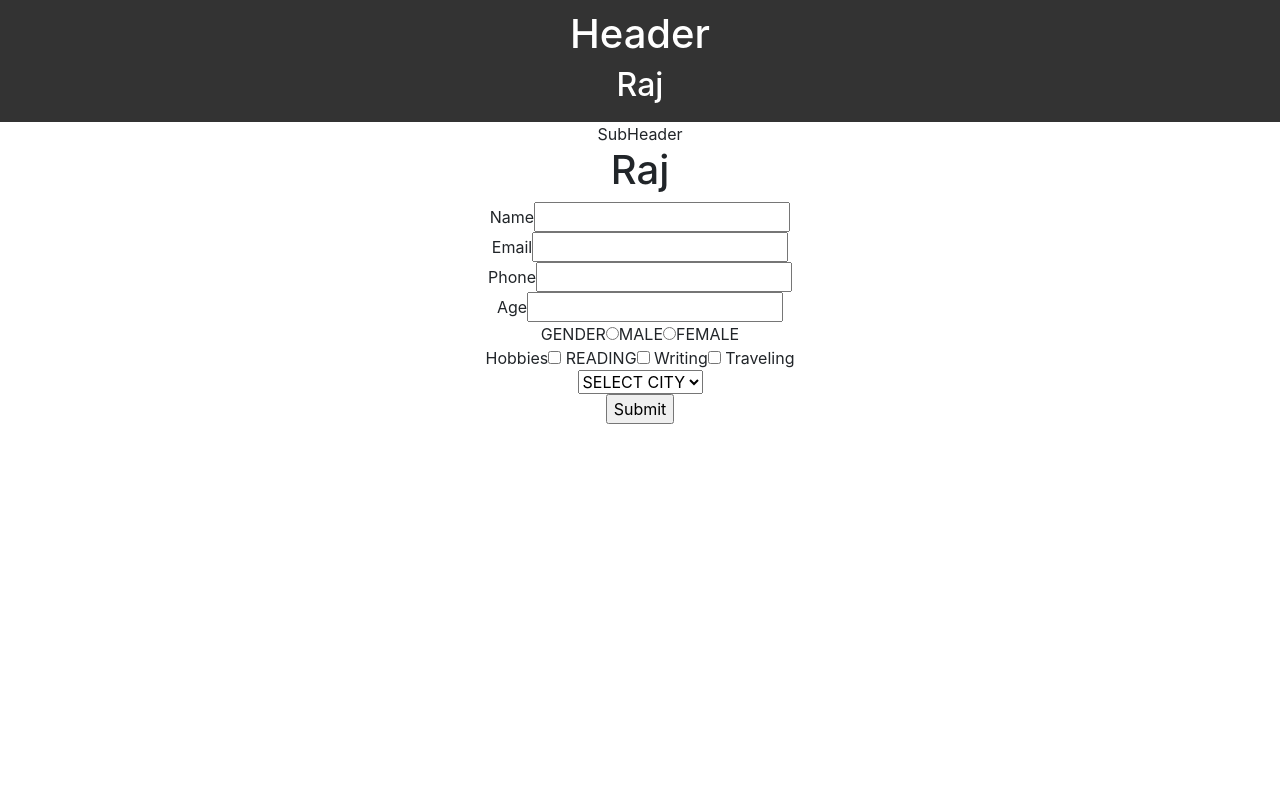
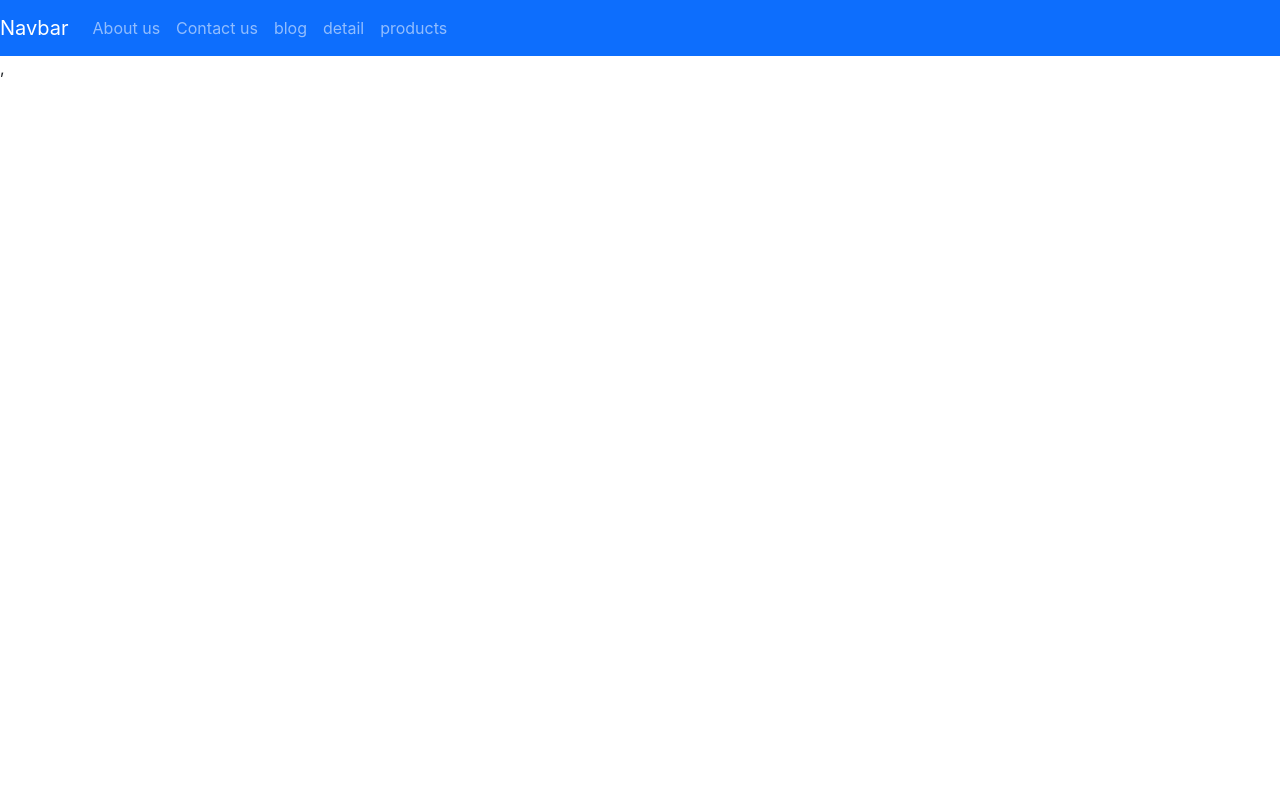
Before and after one commit to samirvithlani/react-club3, a React (Create React App) app: page / in a window 1280 px wide. Shown: the top 800 px of the page. Built offline with nearby package versions, Linux system fonts and the light colour scheme.

Commit message:
routings

```diff
--- a/package.json
+++ b/package.json
@@ -9,6 +9,7 @@
     "react": "^18.2.0",
     "react-dom": "^18.2.0",
     "react-hook-form": "^7.34.0",
+    "react-router-dom": "^6.3.0",
     "react-scripts": "5.0.1",
     "web-vitals": "^2.1.4"
   },
--- a/src/App.js
+++ b/src/App.js
@@ -8,7 +8,16 @@ import { AddBugs } from './bug/AddBugs';
 import { RegisterBug } from './bug/RegisterBug';
 import { BugForm } from './bug/BugForm';
 import { StudentRegistration } from './components/StudentRegistration';
+import { Navbar } from './components/Navbar';
 //jsx
+import {Route, Routers, Routes} from 'react-router-dom';
+import { AboutUs } from './components/AboutUs';
+import { ContactUs } from './components/ContactUs';
+import { Blog } from './components/Blog';
+import { ContactDetail } from './components/ContactDetail';
+import { SubBlog } from './components/SubBlog';
+import { Products } from './components/Products';
+import { ProductDetail } from './components/ProductDetail';
 
 function App() {
 
@@ -28,10 +37,21 @@ var userName = "Raj"
   return (
 
     <div className="App">
-      <Header uName = {userName}/>
+      {/* <Header uName = {userName}/>
 
       <StudentRegistration/>
-      <Footer address = {address}/>
+      <Footer address = {address}/> */}
+      <Navbar/>
+      <Routes>
+        <Route path='/aboutus' element={<AboutUs/>}></Route>
+        <Route path='/contactus' element={<ContactUs/>}></Route>
+        <Route path ="/blog" element={<Blog/>}></Route>
+        <Route path = "/contactdetail/:id" element={<ContactDetail/>}></Route>
+        <Route path='/subblog' element={<SubBlog/>}></Route>
+        <Route path = "/products" element = {<Products/>}></Route>
+        <Route path = "/productdetail/:id" element = {<ProductDetail/>}></Route>
+      </Routes>
+
     </div>
   );
 }
--- /dev/null
+++ b/src/components/AboutUs.js
@@ -0,0 +1,7 @@
+import React from 'react'
+
+export const AboutUs = () => {
+  return (
+    <div>AboutUs</div>
+  )
+}
--- /dev/null
+++ b/src/components/Blog.js
@@ -0,0 +1,11 @@
+import React from 'react'
+import { Link } from 'react-router-dom'
+
+export const Blog = () => {
+  return (
+    <div>Blog
+        <Link to ="/subblog">SUB BLOG</Link>
+
+    </div>
+  )
+}
--- /dev/null
+++ b/src/components/ContactDetail.js
@@ -0,0 +1,11 @@
+import React from 'react'
+import { useParams } from 'react-router-dom';
+
+export const ContactDetail = () => {
+    var id = useParams().id;
+  return (
+    <div>
+        <h1>contact detail {id}</h1>
+    </div>
+  )
+}
--- /dev/null
+++ b/src/components/ContactUs.js
@@ -0,0 +1,7 @@
+import React from 'react'
+
+export const ContactUs = () => {
+  return (
+    <div>ContactUs</div>
+  )
+}
--- /dev/null
+++ b/src/components/Navbar.js
@@ -0,0 +1,56 @@
+import React from "react";
+import { Link } from "react-router-dom";
+
+export const Navbar = () => {
+  return (
+    <div>
+      <nav class="navbar navbar-expand-lg  navbar-dark bg-primary">
+        <a class="navbar-brand" href="#">
+          Navbar
+        </a>
+        <button
+          class="navbar-toggler"
+          type="button"
+          data-toggle="collapse"
+          data-target="#navbarSupportedContent"
+          aria-controls="navbarSupportedContent"
+          aria-expanded="false"
+          aria-label="Toggle navigation"
+        >
+          <span class="navbar-toggler-icon"></span>
+        </button>
+
+        <div class="collapse navbar-collapse" id="navbarSupportedContent">
+          <ul class="navbar-nav mr-auto">
+            <li class="nav-item active">
+              <Link class="nav-link" to="/aboutus">
+                About us <span class="sr-only"></span>
+              </Link>
+            </li>
+            <li class="nav-item">
+              <Link class="nav-link" to="/contactus">
+                Contact us
+              </Link>
+            </li>
+
+            <li class="nav-item">
+              <Link class="nav-link " to="/blog">
+                blog
+              </Link>
+            </li>
+            <li class="nav-item">
+              <Link class="nav-link " to="/contactdetail/121">
+                detail
+              </Link>
+            </li>
+            <li class="nav-item">
+              <Link class="nav-link " to="/products">
+                products
+              </Link>
+            </li>
+          </ul>
+        </div>
+      </nav>
+    </div>
+  );
+};
--- /dev/null
+++ b/src/components/ProductDetail.js
@@ -0,0 +1,12 @@
+import React from 'react'
+import { useParams } from 'react-router-dom'
+
+export const ProductDetail = () => {
+    var productId = useParams().id;
+
+  return (
+    <div>
+        <h1>Product id = {productId}</h1>
+    </div>
+  )
+}
--- /dev/null
+++ b/src/components/Products.js
@@ -0,0 +1,14 @@
+import React from 'react'
+import { Link } from 'react-router-dom'
+
+export const Products = () => {
+  return (
+    <div>
+        <ul>
+            <li><Link to="/productdetail/:1">Product 1</Link></li>
+            <li><Link to="/productdetail/:2">Product 2</Link></li>
+            <li><Link to="/productdetail/:3">Product 3</Link></li>
+        </ul>
+    </div>
+  )
+}
--- /dev/null
+++ b/src/components/SubBlog.js
@@ -0,0 +1,9 @@
+import React from 'react'
+
+export const SubBlog = () => {
+  return (
+    <div>
+        <h1>SubBlog</h1>
+    </div>
+  )
+}
--- a/src/index.js
+++ b/src/index.js
@@ -3,11 +3,14 @@ import ReactDOM from 'react-dom/client';
 import './index.css';
 import App from './App';
 import reportWebVitals from './reportWebVitals';
+import { BrowserRouter } from 'react-router-dom';
 
 const root = ReactDOM.createRoot(document.getElementById('root'));
 root.render(
   <React.StrictMode>
+    <BrowserRouter>
     <App />
+    </BrowserRouter>,
   </React.StrictMode>
 );
 
```
Also changed, not shown: 1 other file (tests, documents, lock files or other folders).
